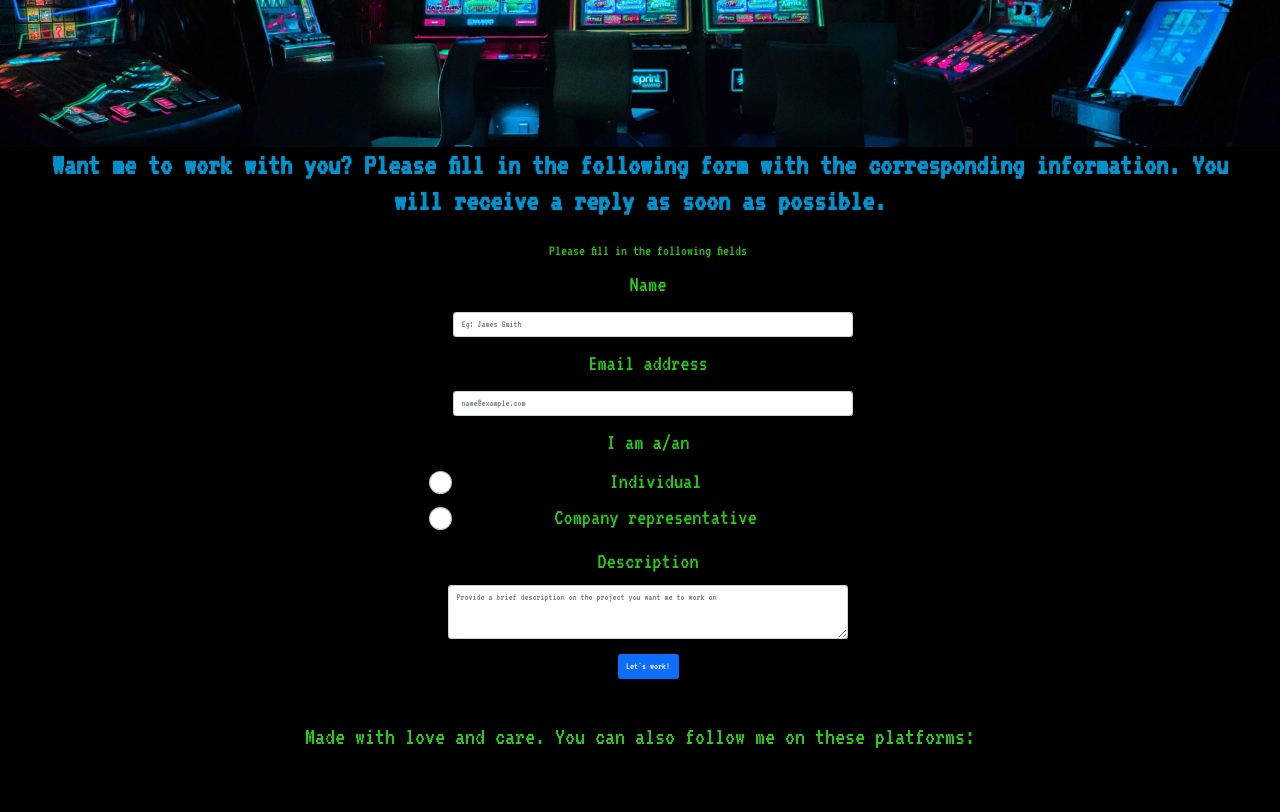
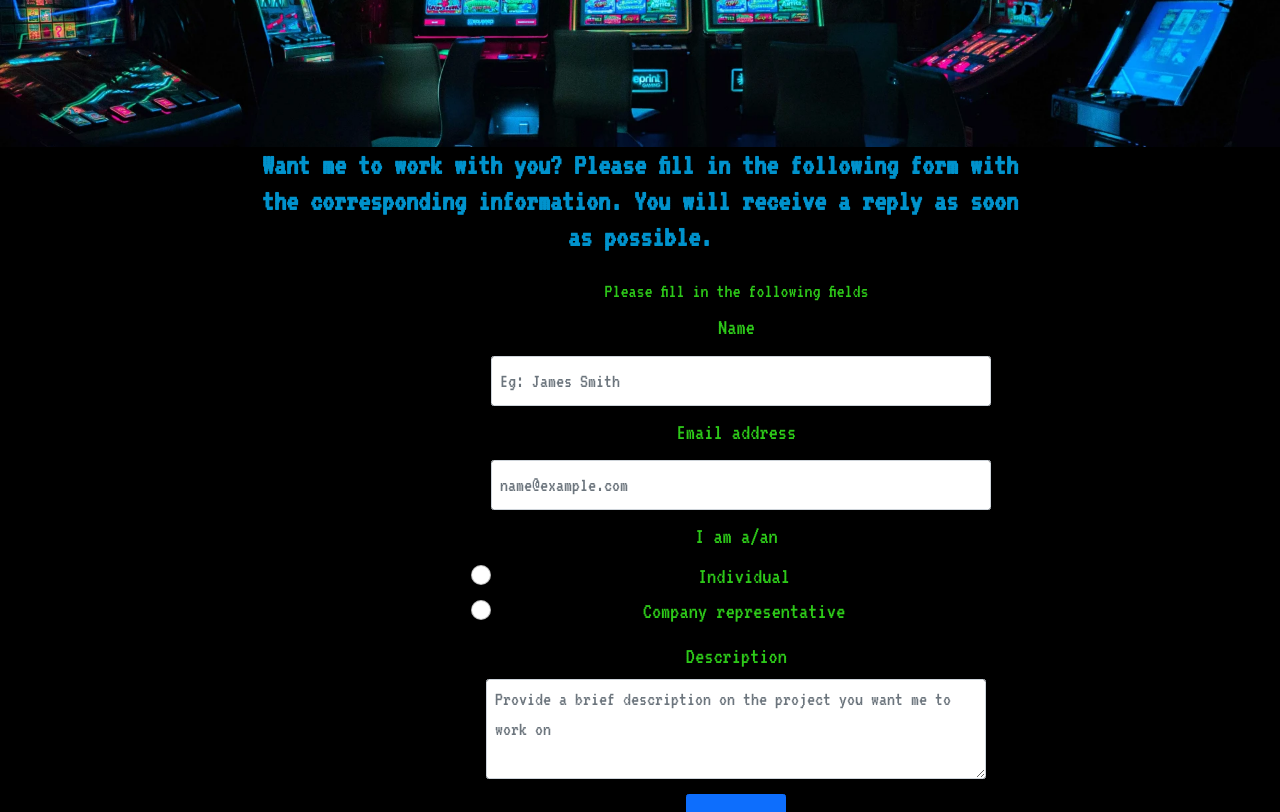
Before and after one commit to Nether-Ruby/proyectodw-CansecoGabriel, a website: page pages/contact.html in a window 1280 px wide. Shown: the part 173-985 px from the top of the page. Drawn offline with nearby package versions, Linux system fonts and the light colour scheme.

Commit message:
Fixed some contact sizes and slightly adjusted media queties

```diff
--- a/pages/contact.html
+++ b/pages/contact.html
@@ -58,7 +58,7 @@
                     <label for="description" class="form-label">Description</label>
                     <textarea class="form-control" id="description" rows="3" placeholder="Provide a brief description on the project you want me to work on"></textarea>
                 </div>
-                <input class="btn btn-primary" type="submit" value="Let's work!">
+                <input class="btn btn-primary contact__btn-sizing" type="submit" value="Let's work!">
                 </fieldset>
         </form>
     </main>
--- a/sass/misc/_media-queries.scss
+++ b/sass/misc/_media-queries.scss
@@ -1,4 +1,4 @@
-@media screen and (min-width: 320px) {
+@media screen and (min-width: 320px) and (max-width: 479px) {
     /* index related items */
     .nav-grid {
         font-size: 1.4em;
@@ -70,7 +70,7 @@
         height: 20rem;
     }
 }
-@media screen and (min-width: 480px) {
+@media screen and (min-width: 480px) and (max-width: 599px) {
     /* index related items */
     .nav-grid {
         font-size: 2em;
@@ -142,7 +142,7 @@
         height: 40rem;
     }
 }
-@media screen and (min-width: 600px) {
+@media screen and (min-width: 600px) and (max-width: 767px) {
     /* index related items */
     .nav-grid {
         font-size: 2em;
@@ -214,10 +214,10 @@
         height: 40rem;
     }
 }
-@media screen and (min-width: 768px) {
+@media screen and (min-width: 768px) and (max-width: 1023px) {
     /* index related items */
     .nav-grid {
-        font-size: 2em;
+        font-size: 2.5em;
     }
     h1 {
         margin-left: 5rem;
@@ -226,7 +226,7 @@
     p {
         margin-left: 0.5rem;
         margin-right: 0.5rem;
-        font-size: 1.7em;
+        font-size: 2em;
     }
     .img__pfp {
         width: 18em;
@@ -286,7 +286,7 @@
         height: 40rem;
     }
 }
-@media screen and (min-width: 1024px) {
+@media screen and (min-width: 1024px) and (max-width: 1199) {
     /* index related items */
     .nav-grid {
         font-size: 2.2em;
@@ -358,7 +358,7 @@
         height: 40rem;
     }
 }
-@media screen and (min-width: 1200px) {
+@media screen and (min-width: 1200px) and (max-width: 1599) {
     /* index related items */
     .nav-grid {
         font-size: 2.2em;
--- a/sass/views/_contact.scss
+++ b/sass/views/_contact.scss
@@ -5,10 +5,12 @@ fieldset {
 }
 legend {
     color: map-get($colors, paragraph);
+    font-size: 2em;
 }
 input {
+    height: 50px;
     padding: 0.50rem;
-    font-size: 2.3em;
+    font-size: 2em !important;
     margin: 0.5rem;
 }
 label {
@@ -21,3 +23,10 @@ label {
     left: 38vw;
     top: 2vh;
 }
+textarea {
+    font-size: 2em !important;
+}
+.contact__btn-sizing {
+    @include  socials (100px, 50px);
+    font-size: 2em;
+}
--- a/sass/views/_index.scss
+++ b/sass/views/_index.scss
@@ -1,7 +1,7 @@
 .img__pfp {
     position: relative;
     top: -19vh;
-    left: 38.5vw;
+    left: 39.5vw;
     z-index: 1000;
     width: 40em;
     height: 40em;
```
Also changed, not shown: CSS/Styles.css.
